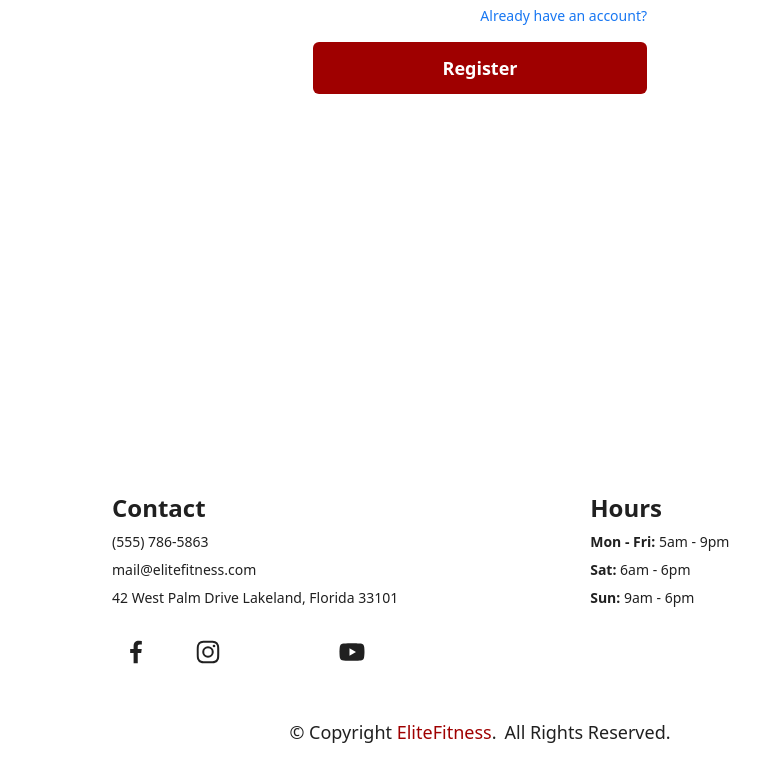
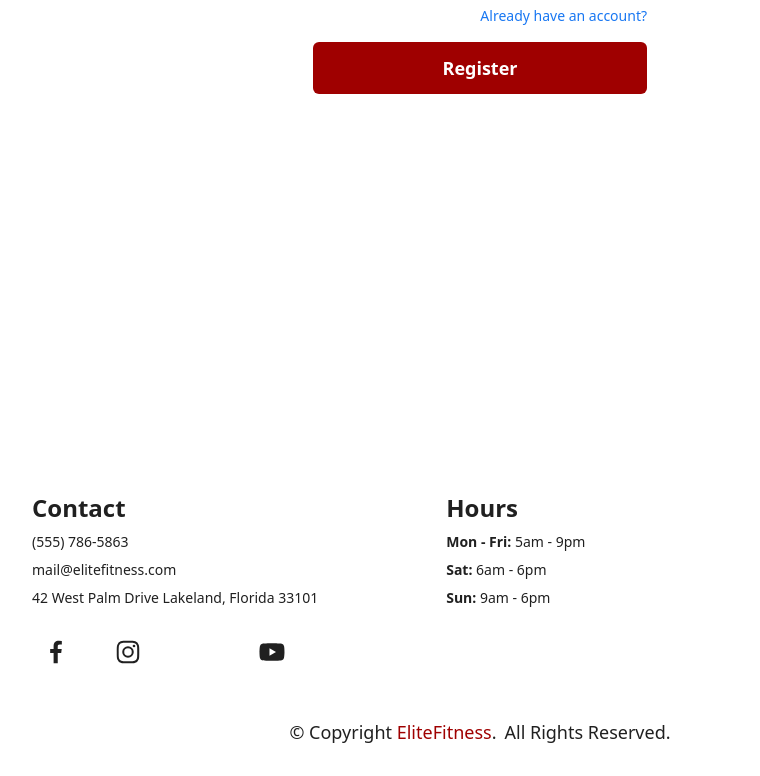
Before and after one commit to ASweet10/MERN-gym, a React (Create React App) app in the folder frontend/: page /signup in a window 1280 px wide. Shown: the part 500-1276 px from the top of the page, without its empty margins (160-920 px from the left). Built offline with nearby package versions, Linux system fonts and the light colour scheme; some icons are missing.

Commit message:
12.4.23 III
Changed footer spacing

```diff
--- a/frontend/src/components/Footer.js
+++ b/frontend/src/components/Footer.js
@@ -13,7 +13,7 @@ const Footer = () => {
   ]
   return (
     <div className='flex flex-col h-full w-full text-darkGrey px-8 py-8 bg-white'>
-        <div className='flex flex-col justify-start md:flex-row gap-8 lg:gap-24 px-3 md:px-24 lg:px-60 py-8 lg:pt-24'>
+        <div className='flex flex-col justify-start md:flex-row gap-8 lg:gap-16 px-3 md:px-24 lg:px-40 py-8 lg:pt-24'>
 
             <div className='flex flex-col text-left gap-2'>
               <h1 className='text-2xl font-bold'>Contact</h1>
@@ -32,7 +32,7 @@ const Footer = () => {
               </div>
             </div>
 
-            <div className='flex flex-col justify-start md:px-24 pb-8'>
+            <div className='flex flex-col justify-start md:px-16 pb-8'>
               <div className='flex flex-col items-left gap-2'>
                 <h1 className='text-2xl font-bold'>Hours</h1>
                 <p className='text-sm'><strong>Mon - Fri:</strong> 5am - 9pm</p>
```
